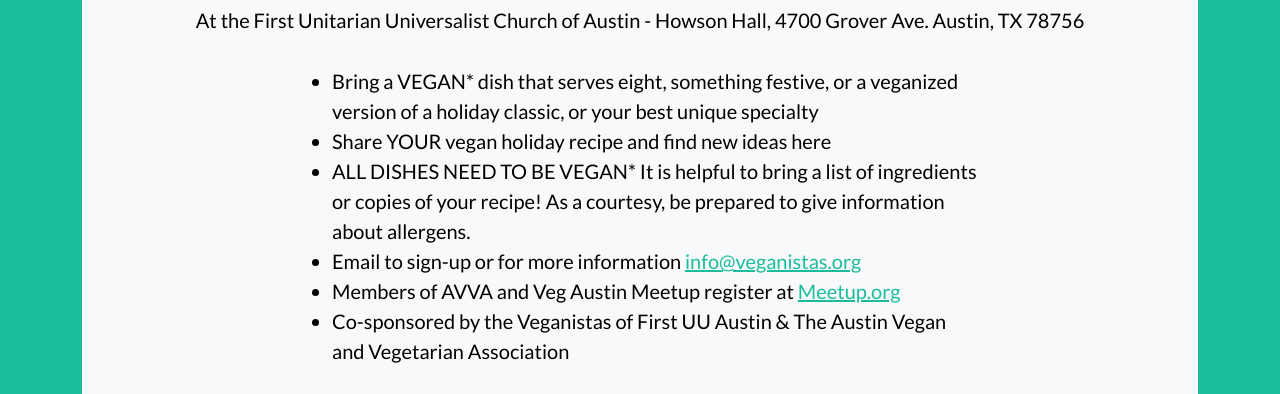
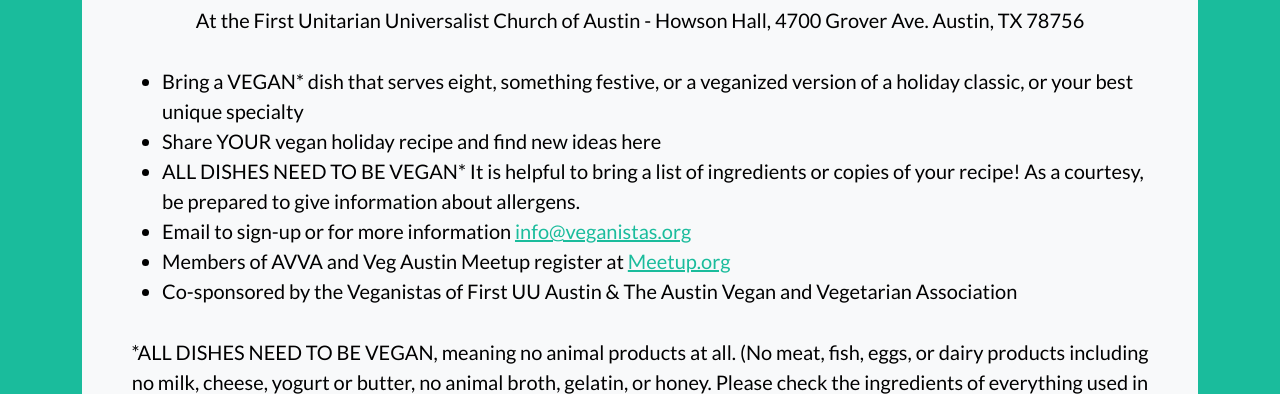
Before and after one commit to Veganistas/veganistas.github.io, a plain HTML site: page index.html in a window 1280 px wide. Shown: the part 393-787 px from the top of the page. Drawn offline with nearby package versions, Linux system fonts and the light colour scheme.

Commit message:
Adjust bullet points

```diff
--- a/index.html
+++ b/index.html
@@ -41,7 +41,7 @@
                     <h1>VEGAN PRE-THANKSGIVING POTLUCK & RECIPE SWAP</h1>
                     <h2>Saturday, November 9th, 6:30 PM</h2>
                     <p>At the First Unitarian Universalist Church of Austin - Howson Hall, 4700 Grover Ave. Austin, TX 78756</p>
-                    <ul class="col-lg-8 mx-auto">
+                    <ul>
                         <li>Bring a VEGAN* dish that serves eight, something festive, or a veganized version of a holiday classic, or your best unique specialty</li>
                         <li>Share YOUR vegan holiday recipe and find new ideas here</li>
                         <li>ALL DISHES NEED TO BE VEGAN* It is helpful to bring a list of ingredients or copies of your recipe! As a courtesy, be prepared to give information about allergens.</li>
```
